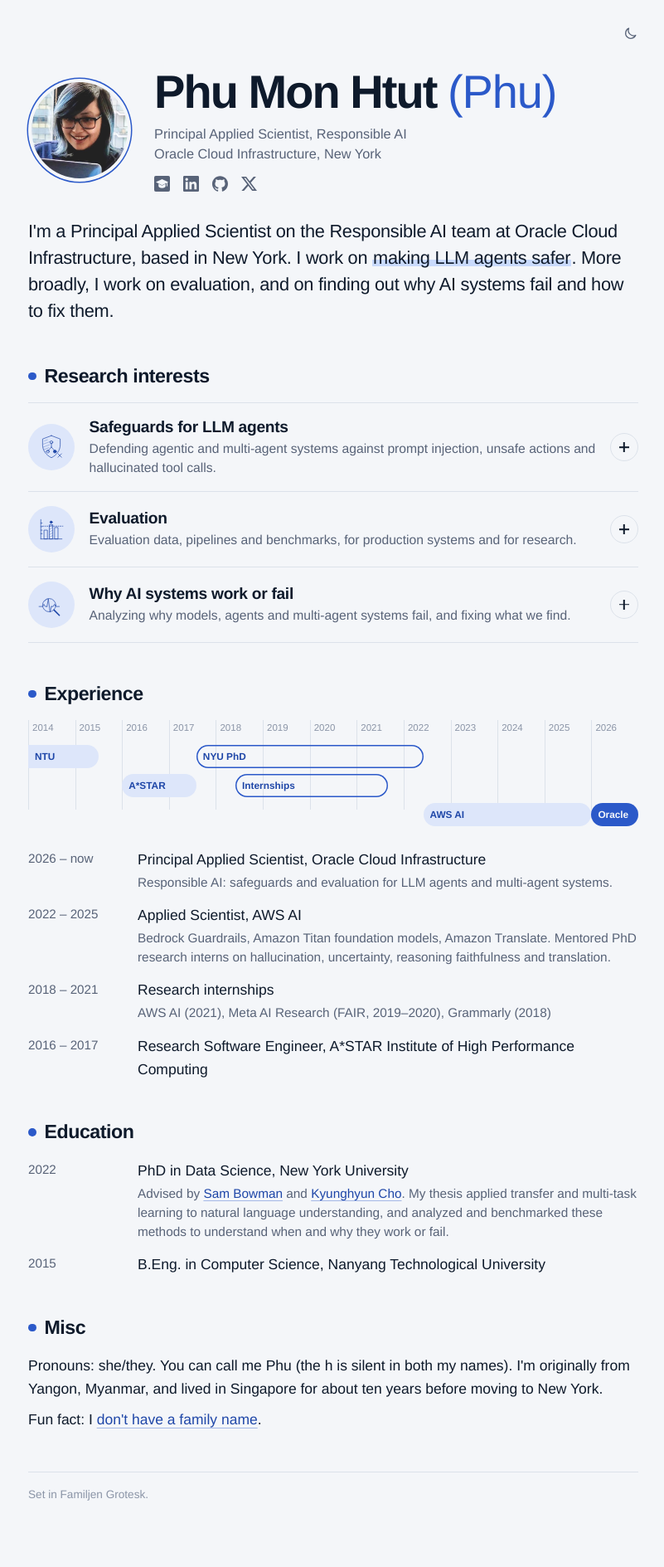
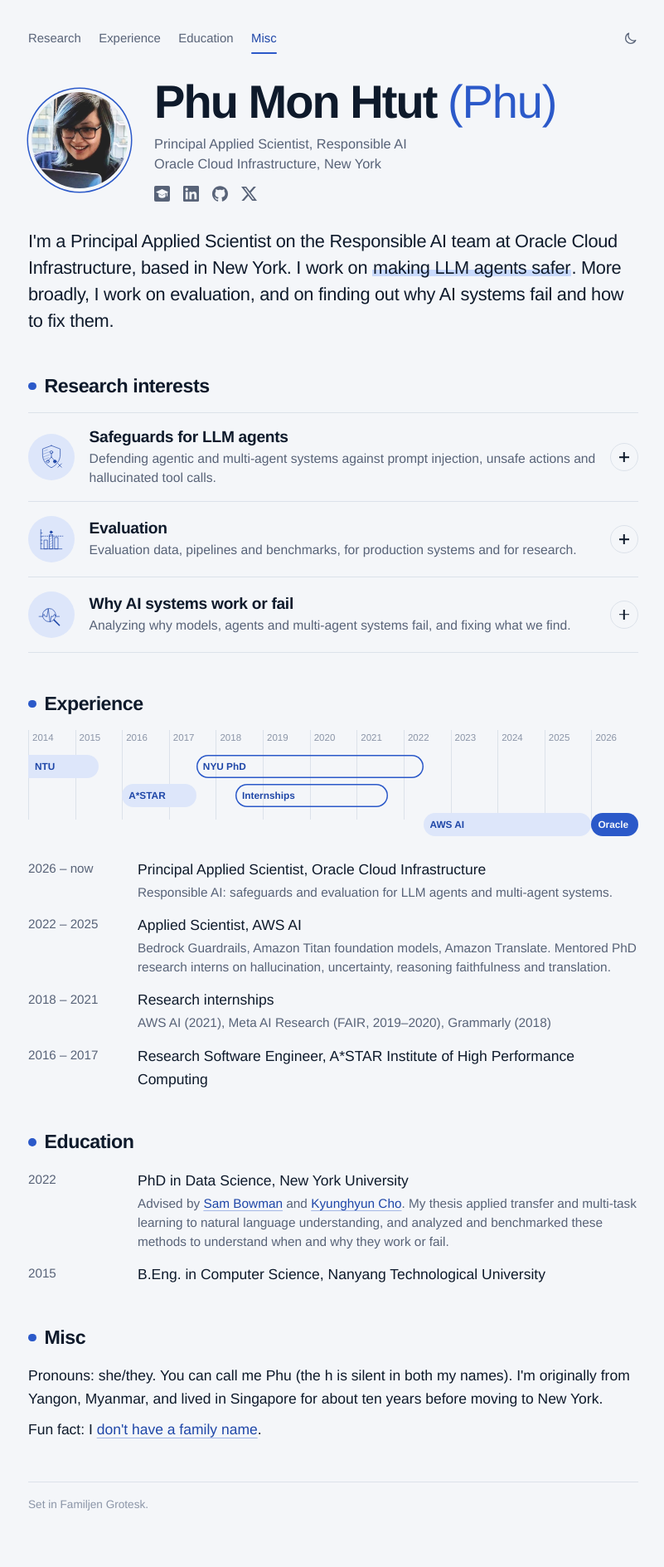
Before and after one commit to phu-pmh/phu-pmh.github.io, a Jekyll site: the page built from index.html, in a window 1280 px wide. Shown: the whole page at 83% size, without its empty margins (238-1039 px from the left). Built offline with Jekyll 4.4.1, drawn with Linux system fonts in a browser that asks for light colours; some web fonts are replaced.

Commit message:
Add sticky section bar to homepage
Co-Authored-By: Claude Opus 5.5 (1M context) <noreply@anthropic.com>
Claude-Session: https://claude.ai/code/session_01JXqTCx3Drj5DZFr9Us3QrX

```diff
--- a/index.html
+++ b/index.html
@@ -161,11 +161,31 @@ footer { color: var(--faint); font-size: 0.85rem; border-top: 1px solid var(--ru
   .ledger dd { margin-bottom: 0.9rem; }
 }
 @media (prefers-reduced-motion: reduce) { * { transition: none !important; } }
+
+html { scroll-padding-top: 4rem; scroll-behavior: smooth; }
+.bar { position: sticky; top: 0; z-index: 5; height: 3.25rem; gap: 0; justify-content: flex-start;
+  background: var(--bg); box-shadow: 0 0 0 100vmax var(--bg); clip-path: inset(0 -100vmax); }
+.bar.stuck { box-shadow: 0 0 0 100vmax var(--bg), inset 0 -1px var(--rule); }
+.bname { font-weight: 600; color: var(--ink); text-decoration: none; letter-spacing: -0.01em; white-space: nowrap;
+  max-width: 0; opacity: 0; overflow: hidden; transition: max-width .3s, opacity .25s, margin .3s; }
+.bar.stuck .bname { max-width: 10rem; opacity: 1; margin-right: 1.4rem; }
+.secnav { display: flex; gap: 1.35rem; margin-right: auto; font-size: 0.93rem; }
+.secnav a { color: var(--muted); text-decoration: none; font-weight: 500; position: relative; padding: 0.3rem 0; }
+.secnav a:hover { color: var(--ink); }
+.secnav a.on { color: var(--accent-ink); }
+.secnav a.on::after { content: ""; position: absolute; left: 0; right: 0; bottom: -0.15rem; height: 2px; border-radius: 2px; background: var(--accent); }
+@media (max-width: 600px) {
+  .bname { display: none; }
+  .secnav { gap: 1rem; font-size: 0.88rem; overflow-x: auto; scrollbar-width: none; }
+  .secnav::-webkit-scrollbar { display: none; }
+}
+@media (prefers-reduced-motion: reduce) { html { scroll-behavior: auto; } }
 </style>
 </head>
 <body>
 <main>
   <div class="bar">
+    <a class="bname" href="#top" aria-hidden="true" tabindex="-1">Phu Mon Htut</a><nav class="secnav" aria-label="Sections"><a href="#research">Research</a><a href="#experience">Experience</a><a href="#education">Education</a><a href="#misc">Misc</a></nav>
     <button class="toggle" type="button" aria-label="Switch between light and dark mode" title="Light / dark"><svg class="to-dark" viewBox="0 0 24 24" aria-hidden="true"><path d="M20 14.5A8 8 0 0 1 9.5 4a8 8 0 1 0 10.5 10.5z"/></svg><svg class="to-light" viewBox="0 0 24 24" aria-hidden="true"><circle cx="12" cy="12" r="4"/><path d="M12 2.5v2M12 19.5v2M4.6 4.6l1.4 1.4M18 18l1.4 1.4M2.5 12h2M19.5 12h2M4.6 19.4L6 18M18 6l1.4-1.4"/></svg></button>
   </div>
 
@@ -291,6 +311,21 @@ document.querySelector(".toggle").addEventListener("click", function () {
   try { localStorage.setItem("theme", root.dataset.theme); } catch (e) {}
 });
 </script>
+<script>
+(function () {
+  var bar = document.querySelector(".bar"), top = document.querySelector(".top");
+  var links = [].slice.call(document.querySelectorAll(".secnav a"));
+  var secs = links.map(function (a) { return document.querySelector(a.getAttribute("href")); });
+  function onScroll() {
+    bar.classList.toggle("stuck", top.getBoundingClientRect().bottom < 0);
+    var cur = -1;
+    secs.forEach(function (s, i) { if (s && s.getBoundingClientRect().top < 120) cur = i; });
+    if (innerHeight + scrollY >= document.documentElement.scrollHeight - 4) cur = secs.length - 1;
+    links.forEach(function (a, i) { a.classList.toggle("on", i === cur); });
+  }
+  addEventListener("scroll", onScroll, { passive: true }); onScroll();
+})();
+</script>
 </main>
 </body>
 </html>
```
